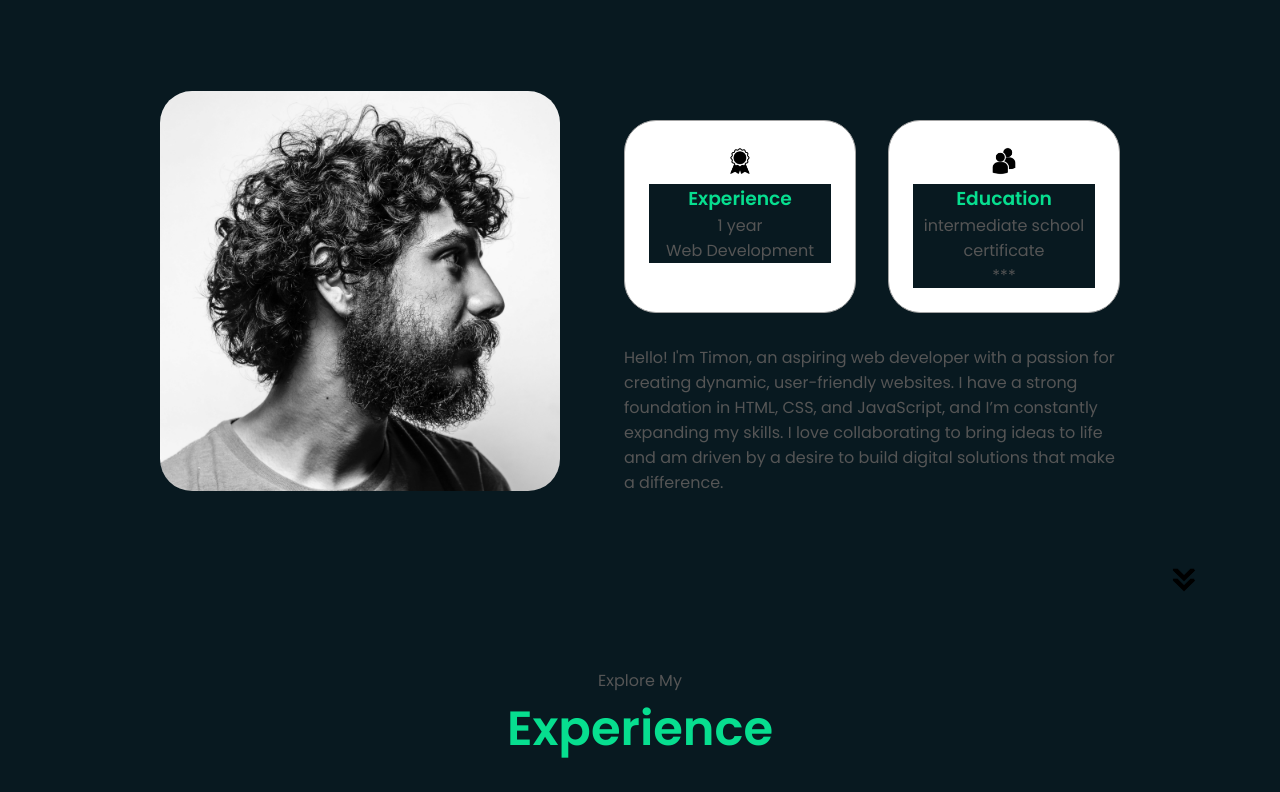
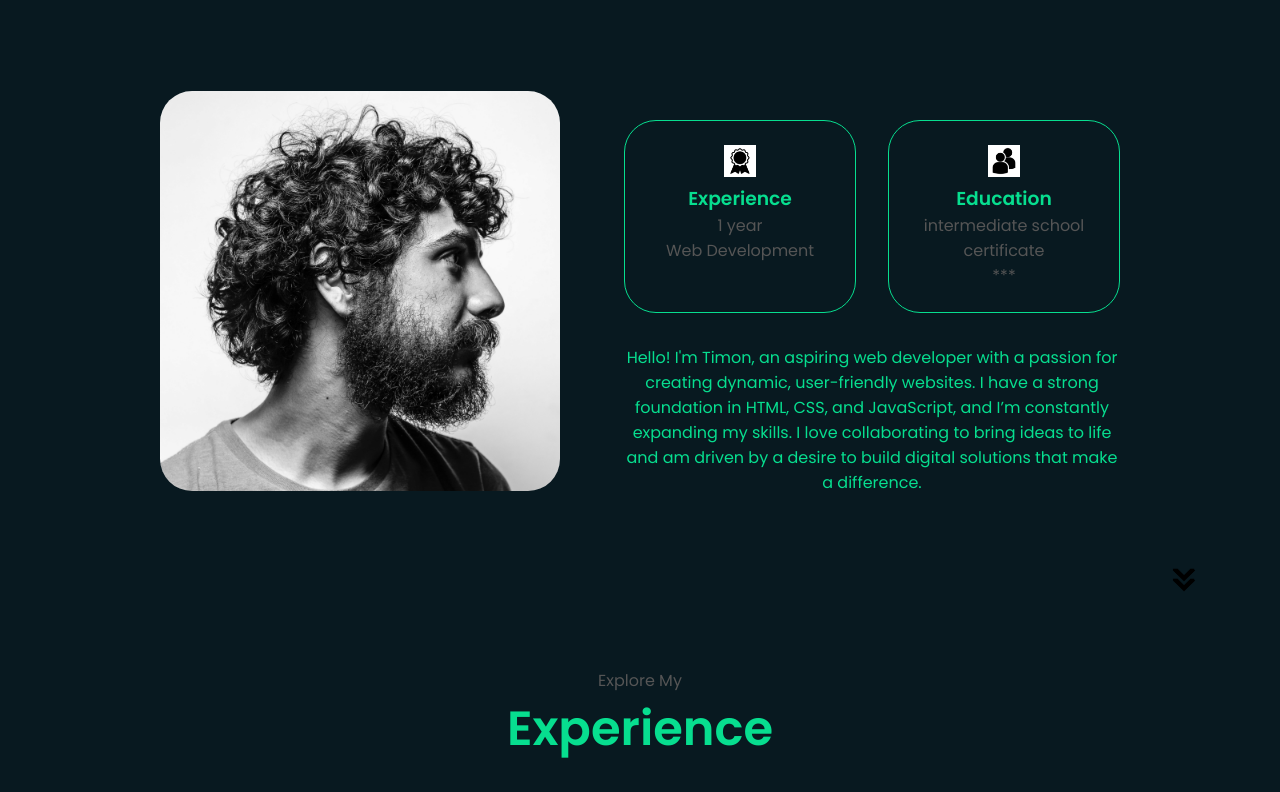
Before and after one commit to TransFromus/Timon-Foemmichen-Portfolio, a plain HTML site: page index.html in a window 1280 px wide. Shown: the part 1028-1820 px from the top of the page. Drawn offline with Linux system fonts and the light colour scheme.

Commit message:
Update style.css

```diff
--- a/style.css
+++ b/style.css
@@ -302,10 +302,10 @@ section {
 .details-container {
   padding: 1.5rem;
   flex: 1;
-  background: white;
+  background: #081920;
   border-radius: 2rem;
   border: rgb(53, 53, 53) 0.1rem solid;
-  border-color: rgb(163, 163, 163);
+  border-color: #07de8f;
   text-align: center;
   color: #07de8f;
 }
@@ -320,7 +320,10 @@ section {
   width: 400px;
   margin: auto 0;
 }
-
+.text-container p{
+  color: #07de8f;
+  text-align: center;
+}
 /* EXPERIENCE SECTION */
 
 #experience {
@@ -401,7 +404,7 @@ article .icon {
   justify-content: center;
   border-radius: 2rem;
   border: rgb(53, 53, 53) 0.1rem solid;
-  border-color: rgb(163, 163, 163);
+  border-color: #07de8f;
   background: (250, 250, 250);
   margin: 2rem auto;
   padding: 0.5rem;
```
